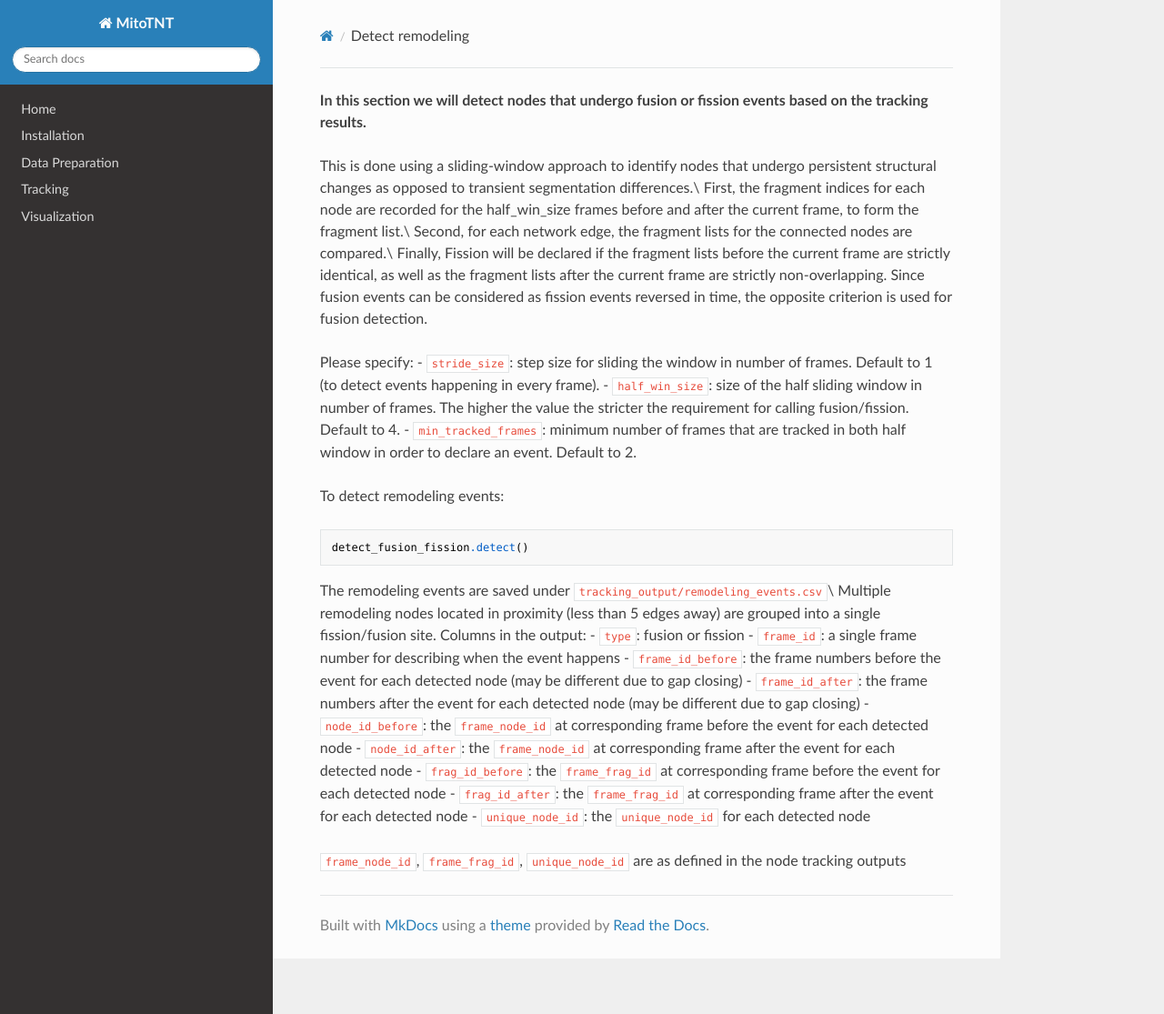
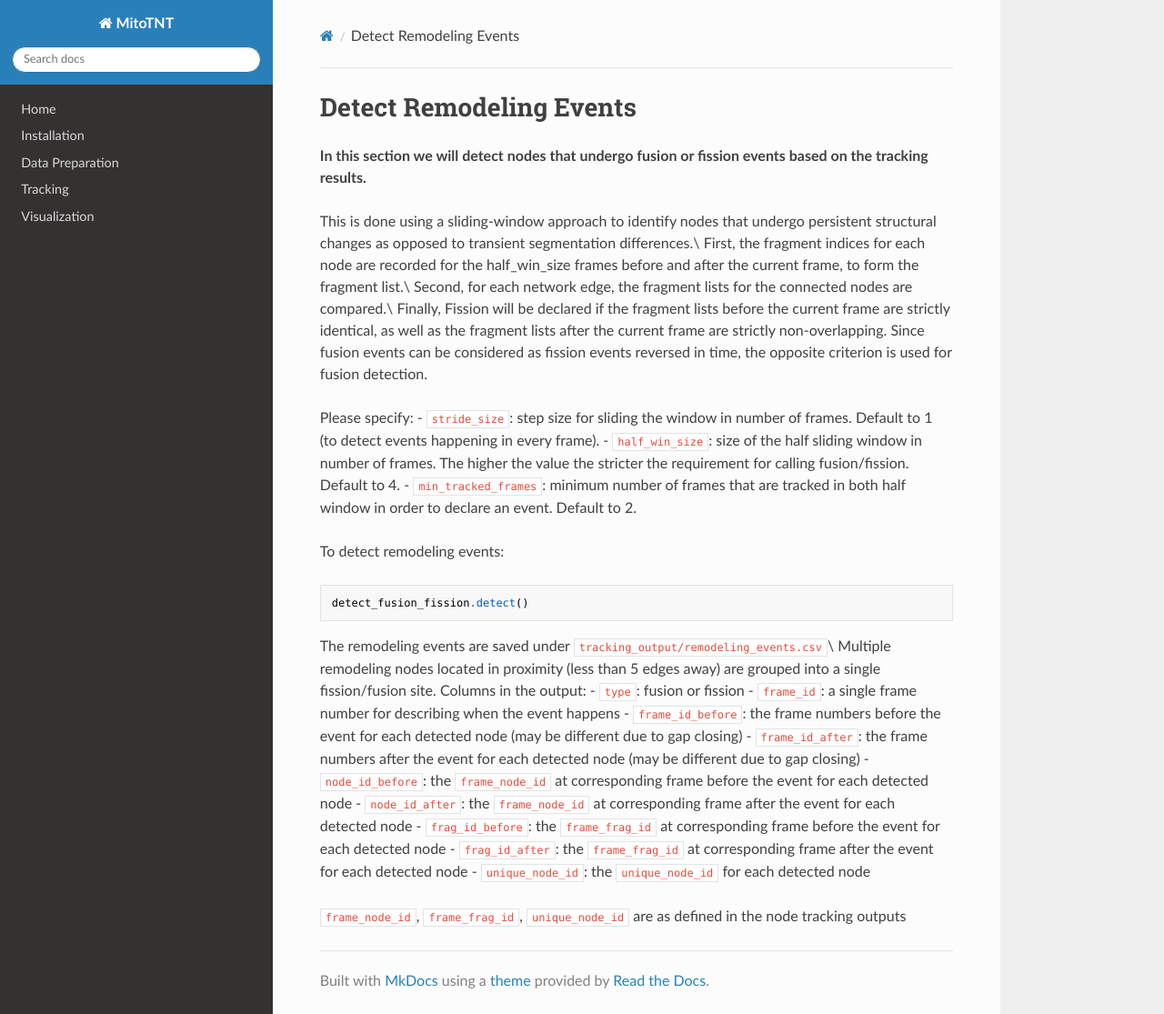
Before and after one commit to pylattice/MitoTNT, an MkDocs documentation site: the page built from docs/detect_remodeling.md, in a window 1280 px wide and 1115 px high. Shown: the whole window at 91% size. Built offline with MkDocs 1.6.1, drawn with Linux system fonts in a browser that asks for light colours; nearby versions of some CDN libraries.

Commit message:
Update detect_remodeling.md

```diff
--- a/docs/detect_remodeling.md
+++ b/docs/detect_remodeling.md
@@ -1,3 +1,4 @@
+# Detect Remodeling Events
 **In this section we will detect nodes that undergo fusion or fission events based on the tracking results.**
 
 This is done using a sliding-window approach to identify nodes that undergo persistent structural changes as opposed to transient segmentation differences.\
```
